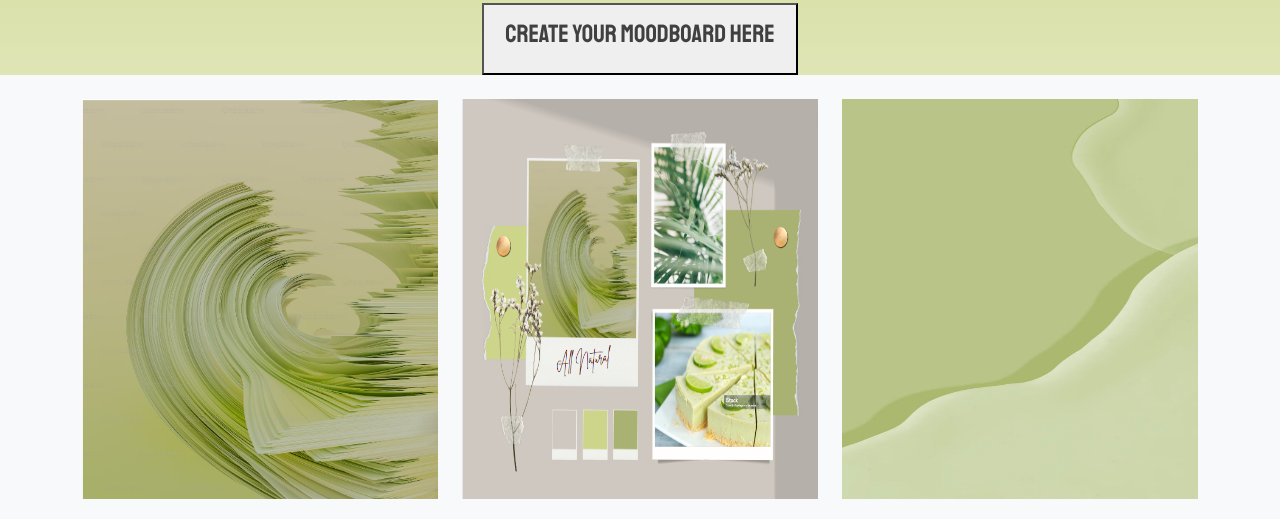
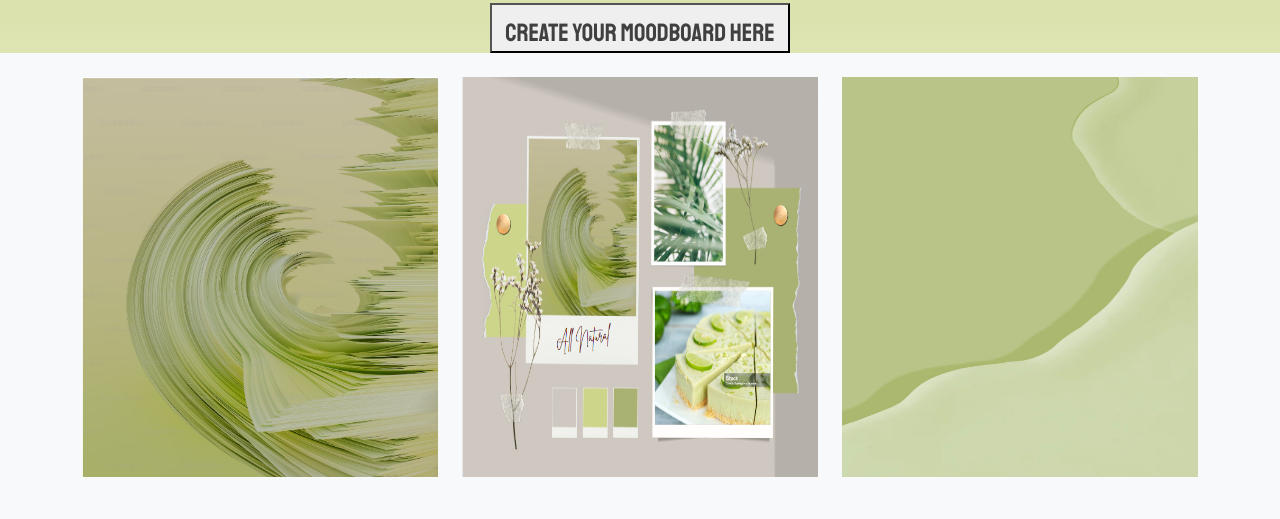
Before and after one commit to LinnaEltahir/Moodboard, a plain HTML site: page index.html in a window 1280 px wide. Shown: the part 258-777 px from the top of the page. Drawn offline with nearby package versions, Linux system fonts and the light colour scheme.

Commit message:
index.html

```diff
--- a/index.html
+++ b/index.html
@@ -36,9 +36,12 @@
   </nav>
   <div class="col-xs-12" style="text-align: center;">
     <h1>DESIGN YOUR FUTURE WITH MALL</h1>
-    <button><a class="banner-btn_free_trial" href="page2.html" title="Create">
-        <p id="button" ">Create your Moodboard here</p>
-    </a></button>
+    <a class="banner-btn_free_trial" href="page2.html" title="Create" style="text-align: center; display: inline-block; text-decoration: none;">
+      <!-- Apply background color directly to the button -->
+      <button class="custom-button" id="button">
+        Create your Moodboard here
+      </button>
+    </a>
   </div>
   <script src="https://cdn.jsdelivr.net/npm/bootstrap@5.3.2/dist/js/bootstrap.bundle.min.js"
   integrity="sha384-C6RzsynM9kWDrMNeT87bh95OGNyZPhcTNXj1NW7RuBCsyN/o0jlpcV8Qyq46cDfL"
@@ -85,7 +88,7 @@
       <a
         data-mdb-ripple-init
         class="btn btn-link btn-floating btn-lg text-body m-1"
-        href="#!"
+        href="https://www.pinterest.co.uk/"
         role="button"
         data-mdb-ripple-color="dark"
         ><i class="fab fa-instagram"></i
```
